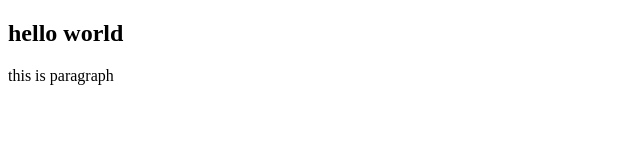
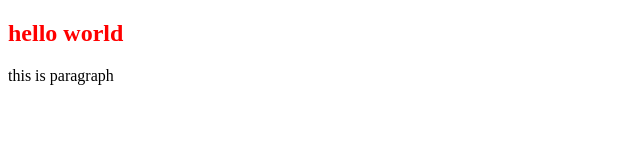
Before and after one commit to bhagadeakshay/Tours, a plain HTML site: page index.html in a window 1280 px wide. Shown: the whole page, without its empty margins (0-640 px from the left). Drawn offline with Linux system fonts and the light colour scheme.

Commit message:
adding new files

```diff
--- a/index.html
+++ b/index.html
@@ -4,6 +4,7 @@
   <meta charset="UTF-8">
   <meta name="viewport" content="width=device-width, initial-scale=1.0">
   <title>Document</title>
+  <link rel="stylesheet" href="styles.css">
 </head>
 <body>
 
--- /dev/null
+++ b/styles.css
@@ -0,0 +1,3 @@
+h2{
+  color: red;
+}
```
